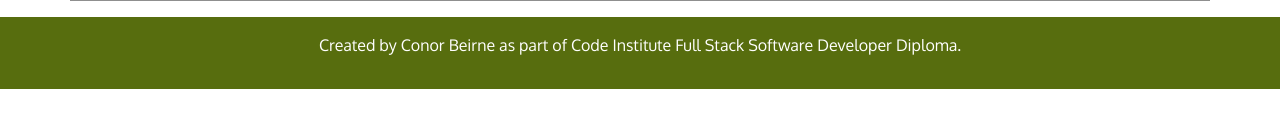
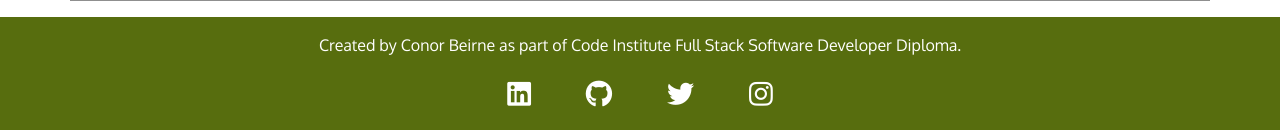
Before and after one commit to conor-b1995/p4-GAAStories, a Django app: page /add_post/ in a window 1280 px wide. Shown: the part 1121-1251 px from the top of the page. Before the commit the page ends 1210 px from the top, so only its background shows below. Run offline with Django 3.2, Linux system fonts and the light colour scheme; some libraries are stand-ins or nearby versions.

Commit message:
Update: the footer so that there is links to social media websites.

```diff
--- a/static/css/style.css
+++ b/static/css/style.css
@@ -35,6 +35,10 @@ body {
 
 .like-comment-btn {
     font-size: 1.35rem;
+}
+
+#logo-icons {
+    font-size: 1.7rem;
 }
 
 /* -------------------------colors */
@@ -120,6 +124,10 @@ footer {
     background-color: #7AAAB4;
 }
 
+#logo-icons a:hover {
+    color: #7AAAB4;
+}
+
 
 /* ------------------------- width and heights */
 /* #croker {
--- a/templates/base.html
+++ b/templates/base.html
@@ -102,10 +102,26 @@
     </main>
 
 
-    <footer class="mt-auto py-3 white-text">
-        <div class="text-center">
-            <p class="text-center">Created by Conor Beirne as part of Code Institute Full Stack Software
-                Developer Diploma.</p>
+    <footer class="py-3 white-text">
+        <div class="container-fluid">
+            <div class="row">
+                <div class="col-12">
+                    <div class="text-center">
+                        <p class="text-center">Created by Conor Beirne as part of Code Institute Full Stack Software
+                            Developer Diploma.</p>
+                    </div>
+                </div>
+            </div>
+            <div class="row">
+                <div class="col-12">
+                    <div class="text-center" id="logo-icons">
+                        <a href="https://www.linkedin.com/" target="_blank" class="white-text px-4"><i class="fa-brands fa-linkedin"></i></a>
+                        <a href="https://github.com/" target="_blank" class="white-text px-4"><i class="fa-brands fa-github"></i></a>
+                        <a href="https://twitter.com/" target="_blank" class="white-text px-4"><i class="fa-brands fa-twitter"></i></a>
+                        <a href="https://www.instagram.com/" target="_blank" class="white-text px-4"><i class="fa-brands fa-instagram"></i></a>
+                    </div>
+                </div>
+            </div>
         </div>
     </footer>
 
```
